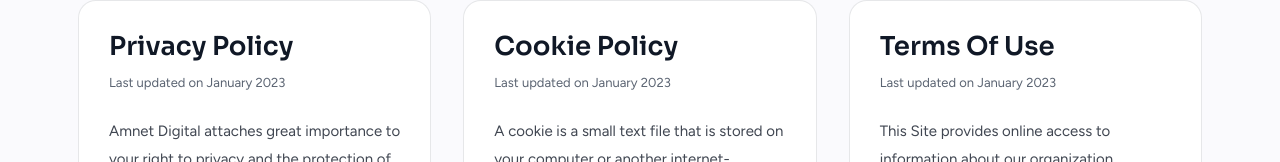
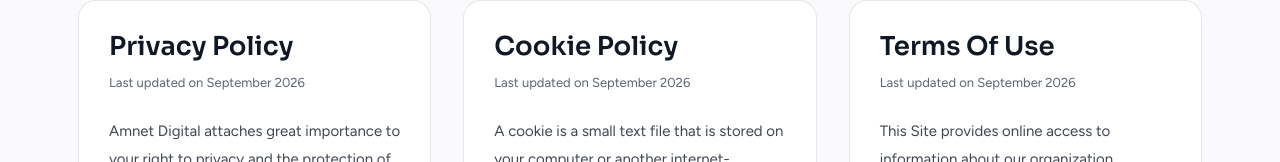
Before and after one commit to dineshReddyPadala/Amnet_Digital_Website, a Next.js app: page /legal-resources in a window 1280 px wide. Shown: the part 351-513 px from the top of the page. Built offline with nearby package versions, Linux system fonts and the light colour scheme.

Commit message:
Update legal pages' last updated date to September 2026

```diff
--- a/data/legal.ts
+++ b/data/legal.ts
@@ -17,21 +17,21 @@
 export const LEGAL_POLICIES: LegalPolicy[] = [
   {
     title: 'Privacy Policy',
-    updated: 'Last updated on January 2023',
+    updated: 'Last updated on September 2026',
     excerpt:
       'Amnet Digital attaches great importance to your right to privacy and the protection of your personal data...',
     href: '/legal-resources/privacy-policy',
   },
   {
     title: 'Cookie Policy',
-    updated: 'Last updated on January 2023',
+    updated: 'Last updated on September 2026',
     excerpt:
       'A cookie is a small text file that is stored on your computer or another internet-connected device in order to identify your browser, provide analytics...',
     href: '/legal-resources/cookie-policy',
   },
   {
     title: 'Terms Of Use',
-    updated: 'Last updated on January 2023',
+    updated: 'Last updated on September 2026',
     excerpt:
       'This Site provides online access to information about our organization, products, solutions, services, and opportunities...',
     href: '/legal-resources/terms-of-use',
--- a/data/legalDocs/cookiePolicy.ts
+++ b/data/legalDocs/cookiePolicy.ts
@@ -39,7 +39,7 @@
 export const COOKIE_POLICY: LegalDoc = {
   slug: 'cookie-policy',
   title: 'Cookie Policy',
-  updated: 'Last updated January 2023',
+  updated: 'Last updated September 2026',
   sections: [
     {
       id: 'what-is-a-cookie',
--- a/data/legalDocs/privacyPolicy.ts
+++ b/data/legalDocs/privacyPolicy.ts
@@ -4,7 +4,7 @@
 export const PRIVACY_POLICY: LegalDoc = {
   slug: 'privacy-policy',
   title: 'Privacy Policy',
-  updated: 'Last updated: January 2023',
+  updated: 'Last updated: September 2026',
   sections: [
     {
       id: 'commitment',
--- a/data/legalDocs/termsOfUse.ts
+++ b/data/legalDocs/termsOfUse.ts
@@ -4,7 +4,7 @@
 export const TERMS_OF_USE: LegalDoc = {
   slug: 'terms-of-use',
   title: 'Terms of Use',
-  updated: 'Last updated January 2023',
+  updated: 'Last updated September 2026',
   sections: [
     {
       id: 'overview',
```
